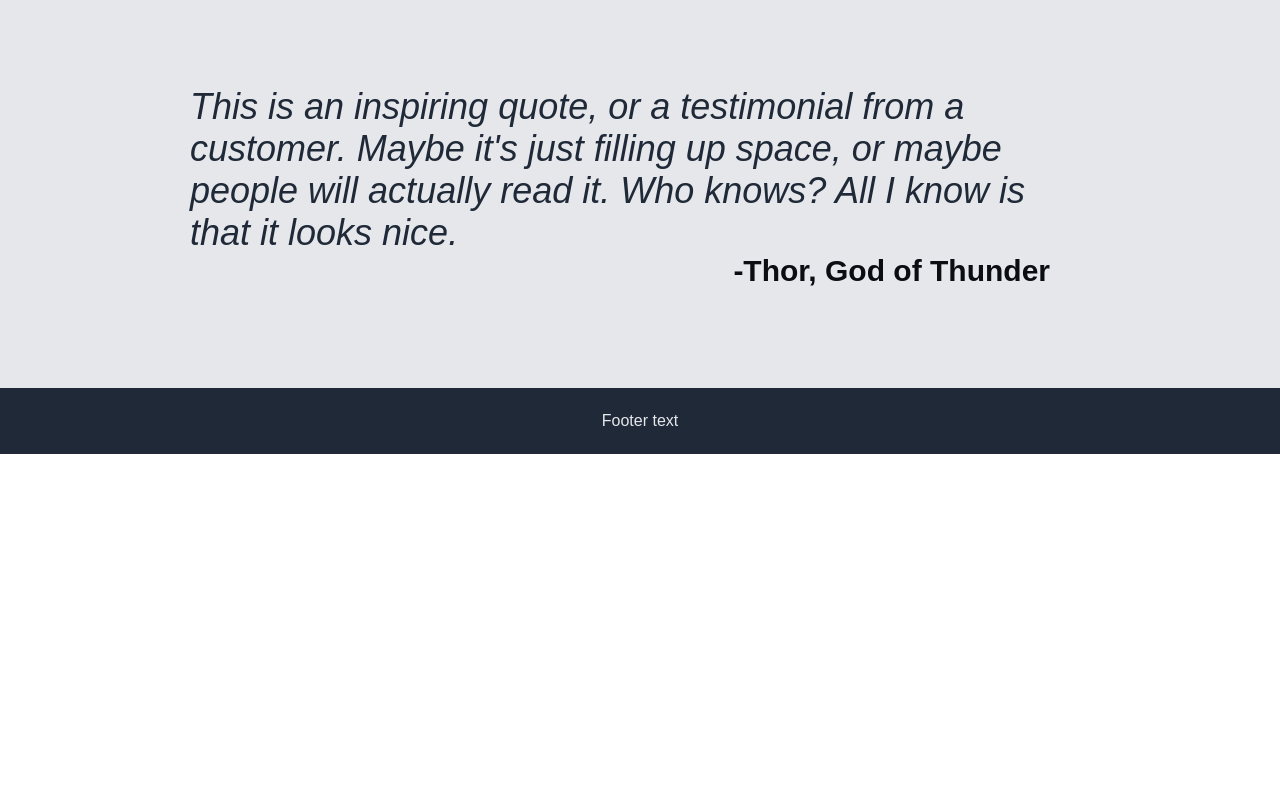
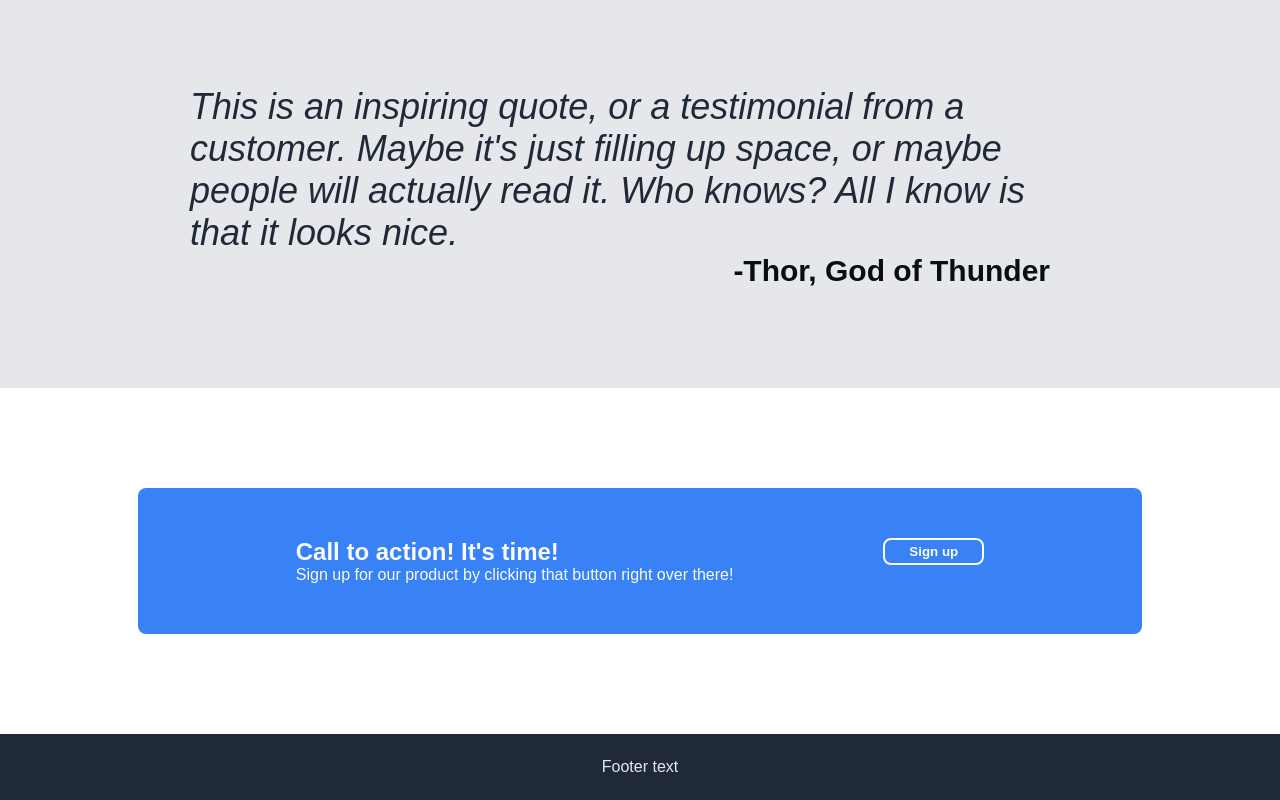
Before and after one commit to lindestad/odin-landing-page, a plain HTML site: page index.html in a window 1280 px wide. Shown: the part 838-1638 px from the top of the page. Before the commit the page ends 1292 px from the top, so only its background shows below. Drawn offline with Linux system fonts and the light colour scheme.

Commit message:
Add call to action section html and css
Initial complete draft of website.

```diff
--- a/index.html
+++ b/index.html
@@ -22,6 +22,7 @@
                             <li>Link two</li>
                             <li>Link three</li>
                         </ul>
+                    </div>
                 </div>
             </div>
         </div>
@@ -99,6 +100,18 @@
             </div>
         </div>
 
+        <div class="cta-container">
+            <div class="cta-colored-container">
+                <div class="cta-text-container">
+                    <p class="text-big">Call to action! It's time!</p>
+                    <p class="text-small">Sign up for our product by clicking that button right over there!</p>
+                </div>
+                <button class="cta-button">Sign up</button>
+            </div>
+        </div>
+
+
+
         <div class="footer">
             Footer text
         </div>
--- a/style.css
+++ b/style.css
@@ -10,7 +10,7 @@ p {
     display: flex;
     flex-direction: column;
     justify-content: space-between;
-    font-family: Hero, sans-serif;
+    font-family: sans-serif;
 }
 
 .header-background {
@@ -23,7 +23,6 @@ p {
 .header {
     display: flex;
     justify-content: space-between;
-    font-family: sans-serif;
     color: #F9FAF8;
     height: 4em;
     padding: 0px 32px;
@@ -171,7 +170,6 @@ ul {
 }
 
 .quote-container {
-    font-family: sans-serif;
     display: flex;
     flex-direction: column;
     justify-content: center;
@@ -193,6 +191,49 @@ ul {
     padding-right: 40px;
 }
 
+.cta-container {
+    display: flex;
+    justify-content: center;
+    padding: 100px 0px;
+}
+
+.cta-colored-container {
+    display: flex;
+    justify-content: center;
+    background-color: #3882F6;
+    padding: 50px 20px;
+    min-width: 800px;
+    max-width: 1080px;
+    border-radius: 8px;
+    flex-grow: 0.5;
+}
+
+.cta-text-container {
+    color:#F9FAF8;
+    padding-right: 150px;
+}
+
+.cta-text-container .text-big {
+    font-weight: 900;
+    font-size: 24px;
+}
+
+.cta-button {
+    border: solid;
+    border-color: #F9FAF8;
+    color:#F9FAF8;
+    background-color: #3882F6;
+    border-width: 2px;
+    border-radius: 8px;
+    padding: 4px 24px;
+    height: fit-content;
+    font-weight: 600;
+}
+
+.empty-container {
+    flex-grow: 1;
+}
+
 .footer {
     display: flex;
     justify-content: center;
@@ -200,4 +241,5 @@ ul {
     background-color: #1F2937;
     color: #E5E7EB;
     padding: 24px;
+    margin-top: auto;
 }
```
Lines whose indentation alone changed are shown as unchanged.
